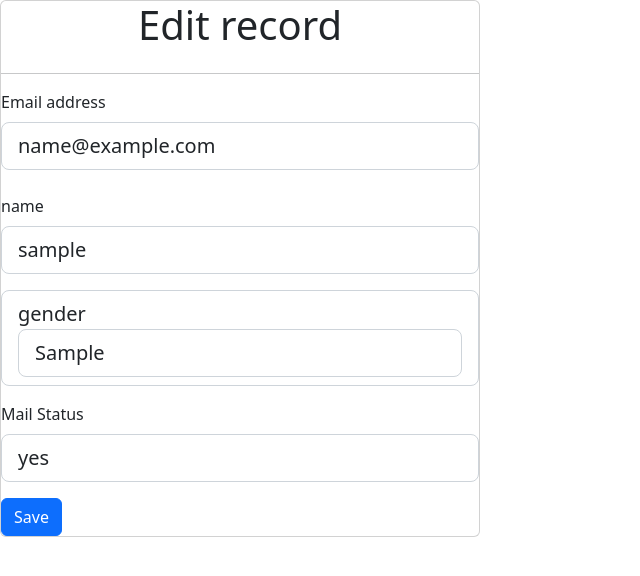
After one commit to Logykhaled/ITI-php-labs, a PHP site: page /updateuser.php?id=1 in a window 1280 px wide. The commit adds this page. Shown: the top 576 px of the page, without its empty margins (0-640 px from the left). Run offline with PHP 8.4, Linux system fonts and the light colour scheme; tables that the repository leaves empty or names only in its code hold one stand-in row (values such as "Sample post"); some libraries are stand-ins or nearby versions.

Commit message:
using CRUD operations

```diff
--- /dev/null
+++ b/php-lab4/db.php
@@ -0,0 +1,8 @@
+<?php
+    $conn=mysqli_connect('localhost','root','','phptest');
+    if(!$conn){
+        die("failed to connect ");
+    }
+
+
+?>
--- /dev/null
+++ b/php-lab4/updateuser.php
@@ -0,0 +1,94 @@
+<?php include"db.php";
+
+$id = intval($_GET['id']);
+$query="SELECT * FROM login_users WHERE userid=$id";
+$result=mysqli_query($conn,$query);
+if(!$result){
+  die('Query failed'. mysqli_error());
+}
+
+while ($row= mysqli_fetch_assoc($result)){
+   $editName= $row['username'];
+   $editEmail=$row['useremail'];
+   $editGender=$row['gender'];
+   $editStatus=$row['mail_status'];
+}
+
+
+?>
+<?php
+    if(isset($_POST['submit'])){
+        // echo "ay hagaaaa";
+        $updateName=$_POST['username'];
+        $updateEmail=$_POST['email'];
+        $updateGender=$_POST['gender'];
+        $updateStatus=$_POST['mail_status'];
+        //echo $updateName;
+        $query="UPDATE login_users SET username='$updateName',useremail='$updateEmail',gender='$updateGender',mail_status='$updateStatus' WHERE userid=$id " ;
+        // $query.="username='$updateName', ";
+        // $query.="useremail='$updateEmail', ";
+        // $query.="gender='$updateGender', ";
+        // $query.="mail_status='$updateStatus' ";
+        // $query.="WHERE userid=$id";
+        $result=mysqli_query($conn,$query);
+            if(!$result){
+                die('Query failed'. mysqli_error($conn));
+            }
+
+    }
+?>
+<!DOCTYPE html>
+<html lang="en">
+<head>
+    <meta charset="UTF-8">
+    <meta http-equiv="X-UA-Compatible" content="IE=edge">
+    <meta name="viewport" content="width=device-width, initial-scale=1.0">
+    <link href="https://cdn.jsdelivr.net/npm/bootstrap@5.2.2/dist/css/bootstrap.min.css" rel="stylesheet" integrity="sha384-Zenh87qX5JnK2Jl0vWa8Ck2rdkQ2Bzep5IDxbcnCeuOxjzrPF/et3URy9Bv1WTRi" crossorigin="anonymous">
+<!-- JavaScript Bundle with Popper -->
+<script src="https://cdn.jsdelivr.net/npm/bootstrap@5.2.2/dist/js/bootstrap.bundle.min.js" integrity="sha384-OERcA2EqjJCMA+/3y+gxIOqMEjwtxJY7qPCqsdltbNJuaOe923+mo//f6V8Qbsw3" crossorigin="anonymous"></script>
+<script src="https://kit.fontawesome.com/ef1986dbfa.js" crossorigin="anonymous"></script>
+    <title>Edit</title>
+</head>
+<body>
+<div class="card" style="width: 30rem;">
+    <center>
+        <h1>Edit record</h1>
+    </center>
+    <hr>
+    <form  action="<?php $_SERVER['PHP_SELF'];?>" method="post" >
+    <div class="form-outline mb-4">
+          <label class="form-label" for="form3Example3">Email address</label>
+            <input type="email" id="form3Example3" class="form-control form-control-lg"
+              placeholder="Enter a valid email address"  value=<?php  if(!isset($_POST['submit'])){echo $editEmail;}else{echo $updateEmail;}?> name="email" />
+
+    </div>
+
+          <!-- name input -->
+        <div class="form-outline mb-3">
+            <label class="form-label" for="form3Example4">name</label>
+            <input type="text" id="form3Example4" class="form-control form-control-lg"
+               value=<?php if(!isset($_POST['submit'])){ echo $editName;}else{echo $updateName;}?>  name="username"/>
+
+        </div>
+        <!-- gender -->
+        <div class="form-outline mb-3">
+            <latype="text" id="form3Example4" class="form-control form-control-lg "bel class="form-label" for="form3Example4">gender</label>
+            <input type="text" id="form3Example4" class="form-control form-control-lg "
+              value=<?php  if(!isset($_POST['submit'])){echo $editGender;}else{echo $updateGender;}?>  name="gender"/>
+
+        </div>
+        <div class="form-outline mb-3">
+            <label class="form-label" for="form3Example4">Mail Status</label>
+            <input type="text" id="form3Example4" class="form-control form-control-lg" name="mail_status" value="<?php  if(!isset($_POST['submit'])){ echo $editStatus;}else{echo $updateStatus;}?>"/>
+
+        </div>
+     <button type="submit" class="btn btn-primary"  style=" width:'50px'" name="submit">Save</button>
+
+</form>
+
+    </div>
+    </div>
+
+
+</body>
+</html>
```
Also changed, not shown: php-lab4/login.php (+16 -20 lines), php-lab4/userdatails.php (+11 -12 lines), php-lab4/view.php (added, +75 -0 lines).
